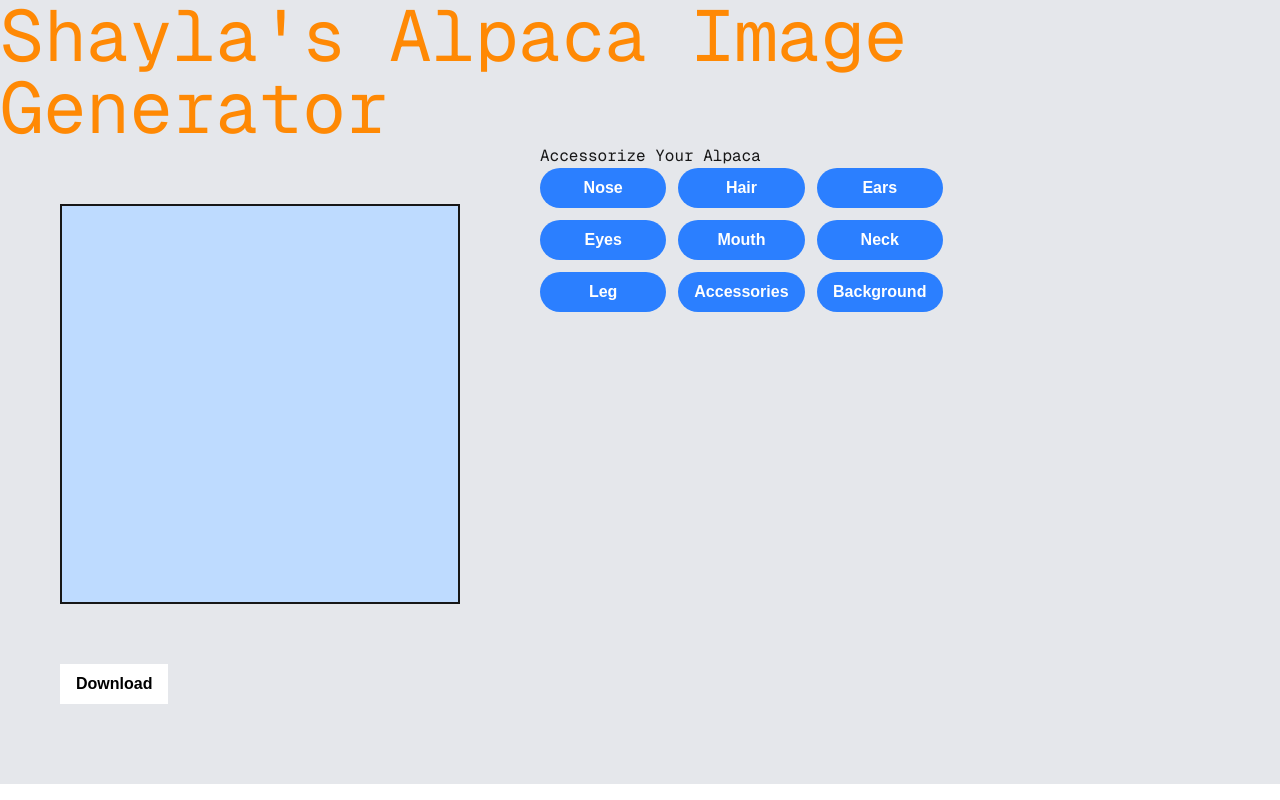
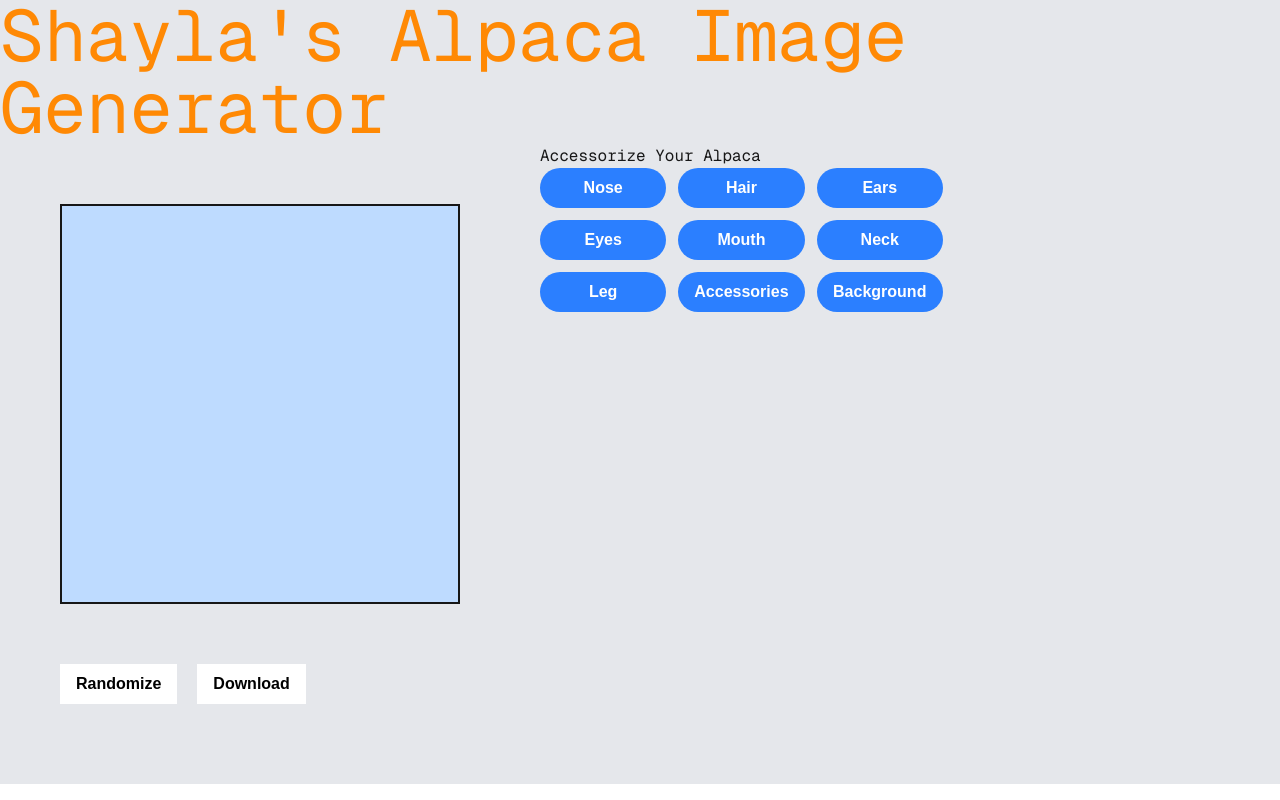
Before and after one commit to shayla-develops-webs/image-generator-website, a Next.js app: page / in a window 1280 px wide. Built offline with nearby package versions, Linux system fonts and the light colour scheme.

Commit message:
added the randomize and download buttons

```diff
--- a/src/app/components/ActionButtons.jsx
+++ b/src/app/components/ActionButtons.jsx
@@ -8,6 +8,12 @@ function ActionButtons() {
     <div>
       <button
         onClick={handleClick}
+        className="mr-5 bg-white hover:bg-orange-400 focus:outline-2 focus:outline-offset-2 focus:outline-green-500 text-black font-bold py-2 px-4 square-full"
+      >
+        Randomize
+      </button>
+      <button
+        onClick={handleClick}
         className="bg-white hover:bg-orange-400 focus:outline-2 focus:outline-offset-2 focus:outline-green-500 text-black font-bold py-2 px-4 square-full"
       >
         Download
```
